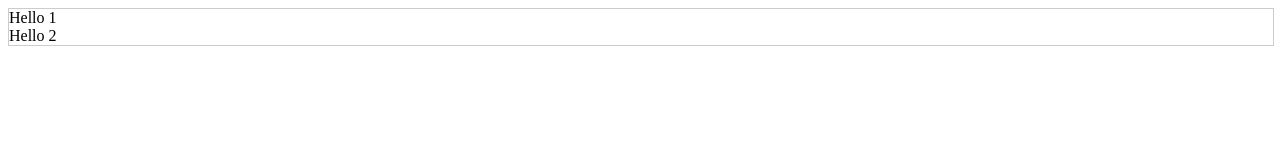
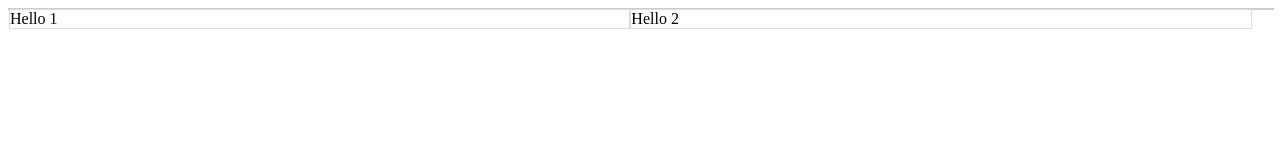
Before and after one commit to PaulaJeanne/MyFancyWebsite, a plain HTML site: page index.html in a window 1280 px wide. Drawn offline with Linux system fonts and the light colour scheme.

Commit message:
struggling

```diff
--- a/index.html
+++ b/index.html
@@ -7,6 +7,12 @@
             .columns {
                 width: 100%;
                 border: solid 1px #ccc;
+            }
+
+            .columns > div {
+                width: 49%;
+                border: solid 1px #ddd;
+                float: left;
             }
         </style>
     </head>
```
